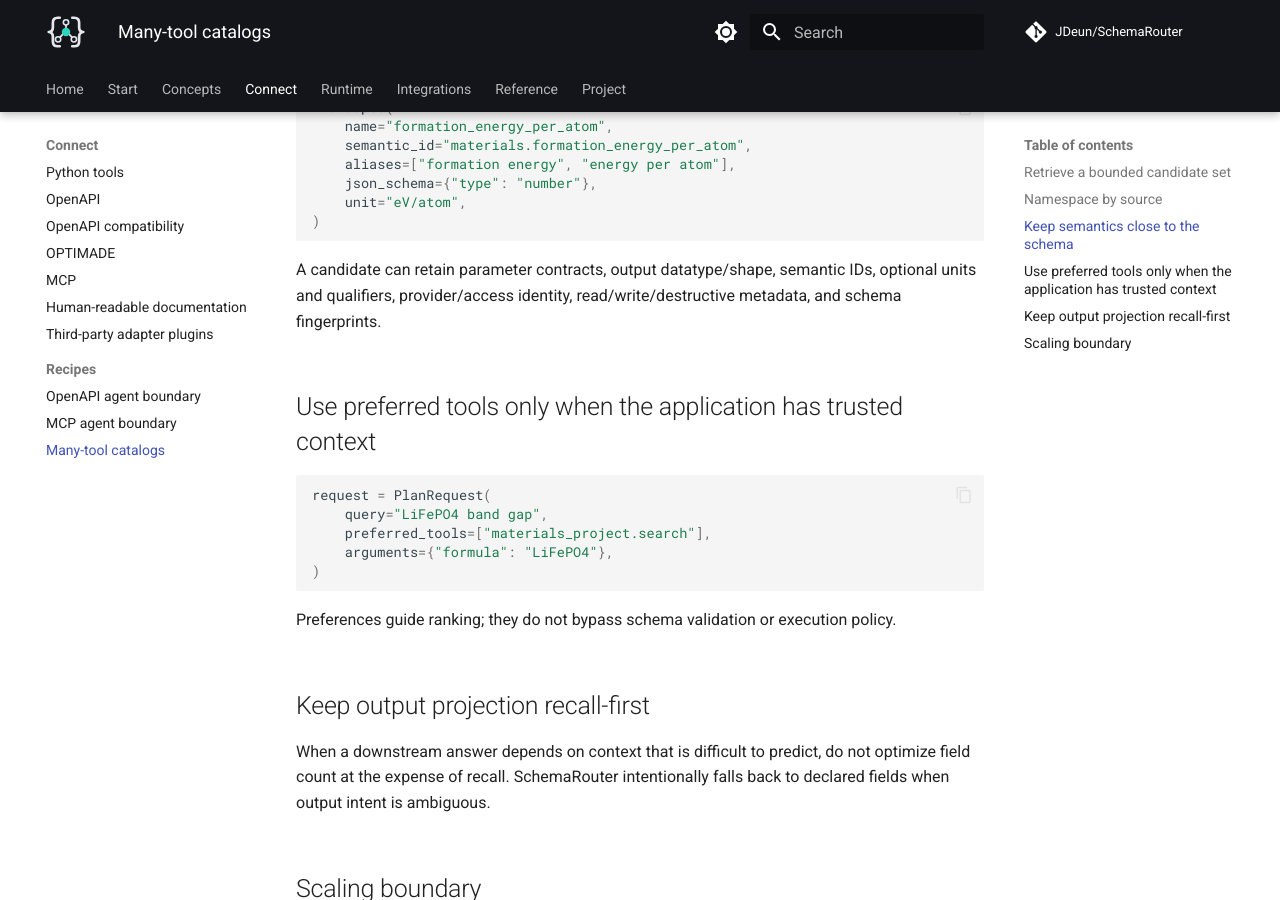
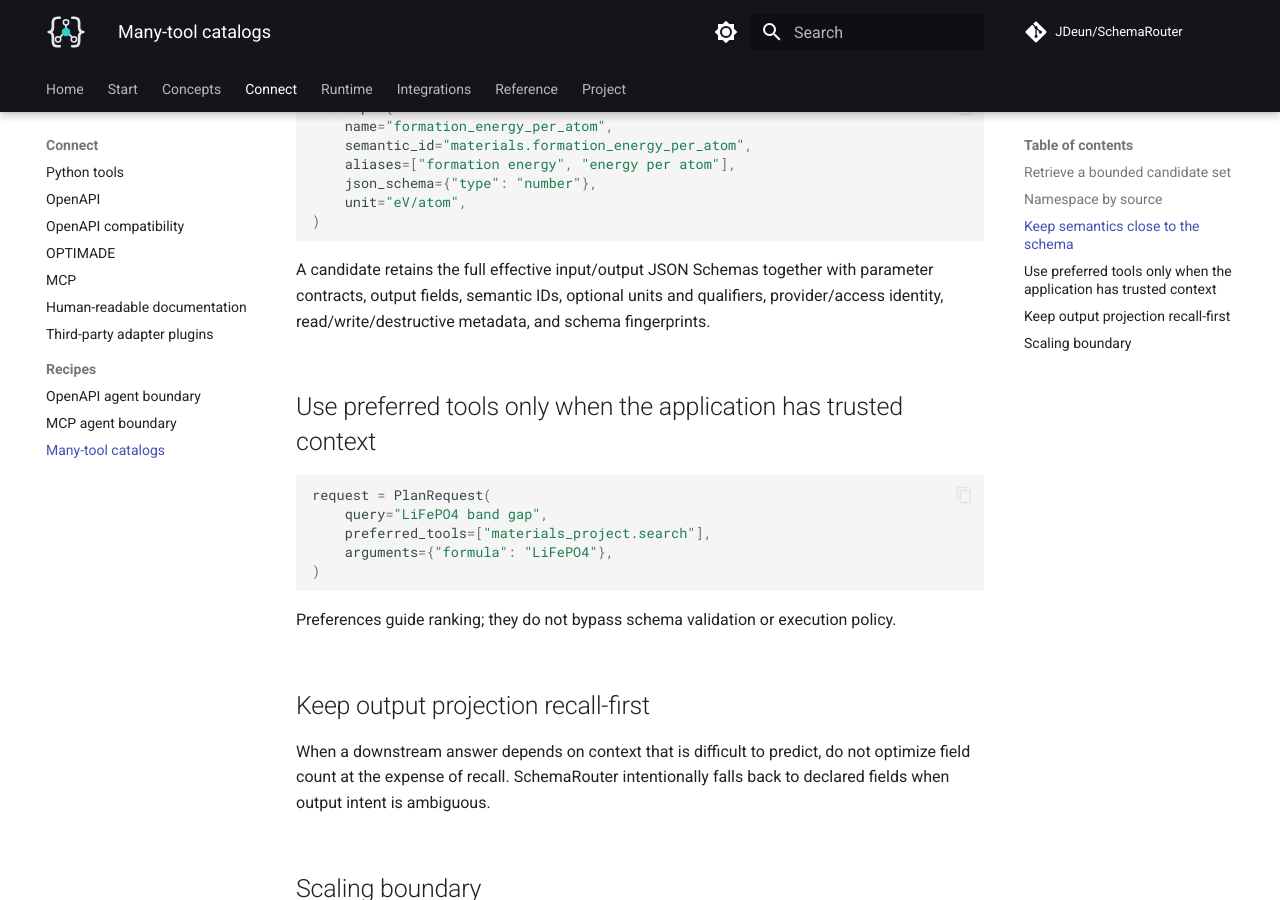
Before and after one commit to JDeun/SchemaRouter, an MkDocs documentation site: the page built from docs/recipes/many-tools.md, in a window 1280 px wide and 900 px high, scrolled down 1132 px. Built offline with MkDocs 1.6.1 and Material for MkDocs 9.7.7, drawn with Linux system fonts in a browser that asks for light colours; comment, search, counter and statistics services are not loaded.

Commit message:
docs: note full schema fidelity in many-tool retrieval

````diff
--- a/docs/recipes/many-tools.md
+++ b/docs/recipes/many-tools.md
@@ -52,8 +52,9 @@ FieldSpec(
 )
 ```
 
-A candidate can retain parameter contracts, output datatype/shape, semantic IDs, optional units and
-qualifiers, provider/access identity, read/write/destructive metadata, and schema fingerprints.
+A candidate retains the full effective input/output JSON Schemas together with parameter contracts,
+output fields, semantic IDs, optional units and qualifiers, provider/access identity,
+read/write/destructive metadata, and schema fingerprints.
 
 ## Use preferred tools only when the application has trusted context
 
````
